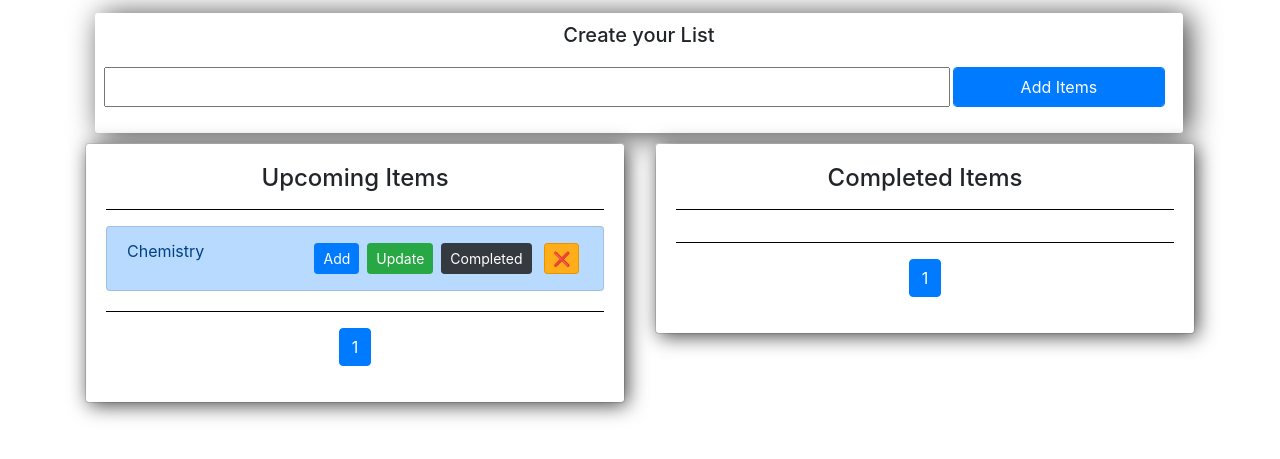
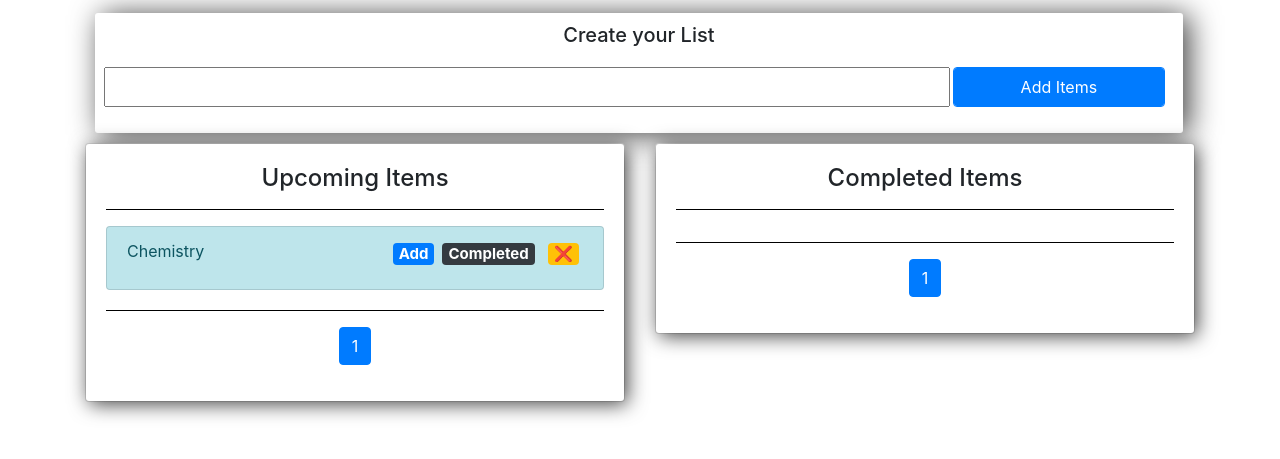
Before and after one commit to Gokulancv10/InternTask, a Django app: page / in a window 1280 px wide. Shown: the part 65-524 px from the top of the page. Run offline with Django 3.2, Linux system fonts and the light colour scheme; a user stored in the database is signed in; data comes from the database, SQL or seed files in the repository; both versions use the stored data as it was after the commit; some libraries are stand-ins or nearby versions.

Commit message:
Updated todo items and task items.
- Updated todo item if the last task item was completed then the todo
    item should also be considered as completed.
- Changed color segment for completed items.

```diff
--- a/todo/templates/todo/index.html
+++ b/todo/templates/todo/index.html
@@ -5,9 +5,9 @@
 <head>
 	<title>ToDo-App</title>
 
-	<link type="text/css" rel="stylesheet" href="{% static 'css/bootstrap.min.css' %}">
-	<link type="text/css" rel="stylesheet" href="{% static 'css/bootstrap.css' %}">
-	<link rel="stylesheet" type="text/css" href="{% static 'css/main.css' %}">
+	<link type="text/css" rel="stylesheet" href="{% static '/css/bootstrap.min.css' %}">
+	<link type="text/css" rel="stylesheet" href="{% static '/css/bootstrap.css' %}">
+	<link rel="stylesheet" type="text/css" href="{% static '/css/main.css' %}">
 
 	<meta name="viewport" content="width=device-width, initial-scale=1, shrink-to-fit=no">
 
--- a/todo/templates/todo/main.html
+++ b/todo/templates/todo/main.html
@@ -25,24 +25,24 @@
                     {% for i in page_obj %}
 
                         <ul class="list-group" id="upcomingItems">
-                            <li class="list-group-item list-group-item-primary mb-1" id="upcomingItem">
+                            <li class="list-group-item list-group-item-info mb-1" id="upcomingItem">
                                 {{ i.title }}
 
                                 <div class="float-right">
-                                    <a class="btn btn-sm btn-dark ml-1 mt-1 mr-1 mb-1" href="{% url 'completed_todo' i.id %}">
+                                    <h5><a class="badge badge-dark ml-1 mt-1 mr-1" href="{% url 'completed_todo' i.id %}">
                                         Completed
                                     </a>
 
-                                    <a class="btn btn-sm btn-danger ml-1 mt-1 mr-1 mb-1" href="{% url 'delete_todo' i.id %}">
+                                    <a class="badge badge-warning ml-1 mt-1 mr-1" href="{% url 'delete_todo' i.id %}">
                                         ❌
-                                    </a>
+                                    </a></h5>
                                 </div>
 
                                 <div class="float-right">
                                     <!-- Button trigger modal for update todo-->
-                                    <a class="btn btn-sm btn-success ml-1 mt-1 mr-1 mb-1" href="{% url 'update_todo' i.id %}" data-toggle="modal" data-target="#updateTodoModal_{{i.id}}">
+<!--                                     <h5><a class="badge badge-success ml-1 mt-1 mr-1" href="{% url 'update_todo' i.id %}" data-toggle="modal" data-target="#updateTodoModal_{{i.id}}">
                                         Update
-                                    </a>
+                                    </a></h5> -->
 
                                     <!-- Update Todo Modal for updating Todo Items -->
                                     <div class="modal fade" id="updateTodoModal_{{ i.id }}" data-backdrop="static" tabindex="-1" role="dialog"          aria-labelledby="staticBackdropLabel" aria-hidden="true">
@@ -75,9 +75,9 @@
 
                                 <div class="float-right">
                                     <!-- Button trigger modal for adding tasks-->
-                                    <a class="btn btn-sm btn-primary ml-1 mt-1 mr-1 mb-1" href="{% url 'addTask' i.id %}" data-toggle="modal" data-target="#taskModal_{{i.id}}" name="todoObj">
+                                    <h5><a class="badge badge-primary ml-1 mt-1 mr-1 mb-1" href="{% url 'addTask' i.id %}" data-toggle="modal" data-target="#taskModal_{{i.id}}" name="todoObj">
                                         Add
-                                    </a>
+                                    </a></h5>
 
                                     <!-- Task Modal for adding tasks under todo items -->
                                     <div class="modal fade" id="taskModal_{{ i.id }}" data-backdrop="static" tabindex="-1" role="dialog"
@@ -109,19 +109,18 @@
                                     </div>
                                 </div>
                                 {% for j in i.tasks.all %}
-
                                     {% if j.completed == False %}
-                                        <div class="card mt-4">
+                                        <div class="card mt-3">
                                             <ul class="list-group">
                                                 <li class="list-group-item list-group-item-danger" id="upcomingItem">
                                                     {{ j.heading }}
                                                     <div class="float-right">
-                                                        <a class="btn btn-sm btn-dark ml-1 mt-1 mr-1 mb-1" href="{% url 'completed_task' j.id %}">
+                                                        <h5><a class="badge badge-dark ml-1 mr-1" href="{% url 'completed_task' j.id %}">
                                                             Completed
                                                         </a>
 
-                                                        <a class="btn btn-sm btn-danger ml-1 mt-1 mr-1 mb-1" href="{% url 'delete_task' j.id %}">   ❌
-                                                        </a>
+                                                        <a class="badge badge-warning ml-1 mt-1 mr-1" href="{% url 'delete_task' j.id %}">   ❌
+                                                        </a></h5>
                                                     </div>
                                                 </li>
                                             </ul>
@@ -131,8 +130,8 @@
                             </li>
                         </ul>
                     {% endfor %}
-                    <hr/>
 
+                    <hr>
                     <ul class="pagination justify-content-center">
                         {% if page_obj.has_previous %}
                             <li class="page-item {% if page_obj.page_number == page_num %} active {% endif %}">
@@ -162,14 +161,18 @@
 
                     <ul class="list-group" id="upcomingItems">
                         {% for i in page_obj2 %}
-                            <li class="list-group-item list-group-item-primary mb-1" id="upcomingItem">
+                            <li class="list-group-item list-group-item-warning mb-1" id="upcomingItem">
                                 {{ i.title }}
 
                                 <div class="float-right">
 
-                                    <a class="btn btn-sm btn-success ml-1 mt-1 mr-1 mb-1" href="{% url 'update_todo' i.id %}" data-toggle="modal" data-target="#updateTodoModal_{{i.id}}">
+<!--                                     <h5><a class="badge badge-success ml-1 mt-1 mr-1" href="{% url 'update_todo' i.id %}" data-toggle="modal" data-target="#updateTodoModal_{{i.id}}">
                                         Update
-                                    </a>
+                                    </a> -->
+
+                                    <h5><a class="badge badge-warning ml-1 mt-1 mr-1" href="{% url 'delete_todo' i.id %}" class="btn btn-sm btn-danger ml-1 mt-1 mr-1">
+                                        ❌
+                                    </a></h5>
 
                                     <!-- Update Todo Modal for updating Todo Items -->
                                     <div class="modal fade" id="updateTodoModal_{{i.id}}" data-backdrop="static" tabindex="-1" role="dialog"          aria-labelledby="staticBackdropLabel" aria-hidden="true">
@@ -198,19 +201,18 @@
                                         </div>
                                     </div>
 
-                                    <a class="btn btn-sm btn-danger ml-1 mt-1 mr-1 mb-1" href="{% url 'delete_todo' i.id %}" class="btn btn-sm btn-danger ml-1 mt-1 mr-1 mb-1">❌</a>
                                 </div>
 
                                 {% for j in i.tasks.all %}
                                     {% if j.completed == True %}
                                         <div class="card mt-4">
                                             <ul class="list-group">
-                                                <li class="list-group-item list-group-item-warning" id="completedItem">
+                                                <li class="list-group-item list-group-item-dark" id="completedItem">
                                                     {{ j.heading }}
                                                     <div class="float-right">
-                                                        <a class="btn btn-sm btn-danger ml-1 mt-1 mr-1 mb-1" href="{% url 'delete_task' j.id %}">
+                                                        <h5><a class="badge badge-warning ml-1 mr-1" href="{% url 'delete_task' j.id %}">
                                                             ❌
-                                                        </a>
+                                                        </a></h5>
                                                     </div>
                                                 </li>
                                             </ul>
--- a/todo/views.py
+++ b/todo/views.py
@@ -56,6 +56,7 @@ def home(request):
             data = todo_form1.cleaned_data.get('title')
             obj = Todo.objects.create(
                 date_created=timezone.now(), title=data, user_id=request.user)
+        return redirect('/')
 
     context = {'todo_form': todo_form, 'page_obj': page_obj, 'page_obj2': page_obj2,
                'pagi1': pagi1, 'pagi2': pagi2, 'page_num2': int(page_num2), 'page_num': int(page_num), 'task_form': task_form}
@@ -95,6 +96,8 @@ def delete(request, pk):
 
     try:
         obj = Todo.objects.get(id=pk, user_id=request.user)
+        for task in obj.tasks.all():
+            task.delete()
     except Exception as err:
         try:
             obj = Task.objects.get(id=pk, user=request.user)
@@ -108,13 +111,24 @@ def delete(request, pk):
 def completed(request, pk):
 
     try:
-        obj = Todo.objects.get(id=pk, user_id=request.user)
+        todo = Todo.objects.get(id=pk, user_id=request.user)
+        for task in todo.tasks.filter(completed=False):
+            task.completed = True
+            task.save()
+        todo.completed = True
+        todo.save()
     except Exception as err:
         try:
-            obj = Task.objects.get(id=pk, user=request.user)
+            task = Task.objects.get(id=pk, user=request.user)
+            task.completed = True
+            task.save()
+            print(task.todo.tasks.filter(completed=True))
+            if len(task.todo.tasks.filter(completed=False)) == 0:
+                task.todo.completed = True
+                task.todo.save()
+                print(f'{task.todo} moved to completed list')
+
         except Exception as err:
             raise Http404(err)
 
-    obj.completed = True
-    obj.save()
     return redirect(request.META.get('HTTP_REFERER', '/'))
```
Also changed, not shown: db.sqlite3, todo/templates/todo/register.html (line endings or trailing spaces).
